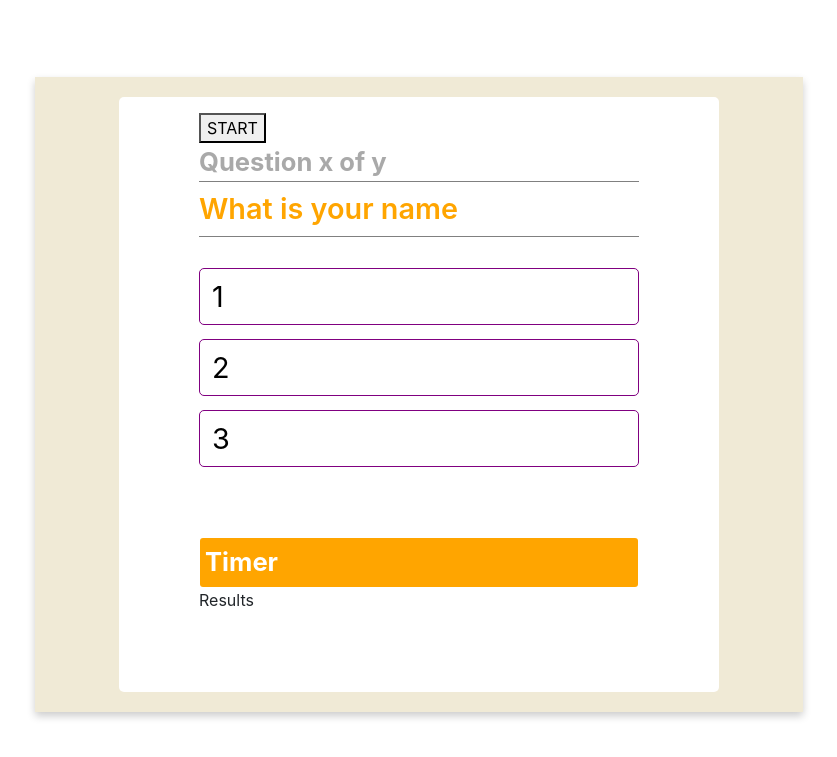
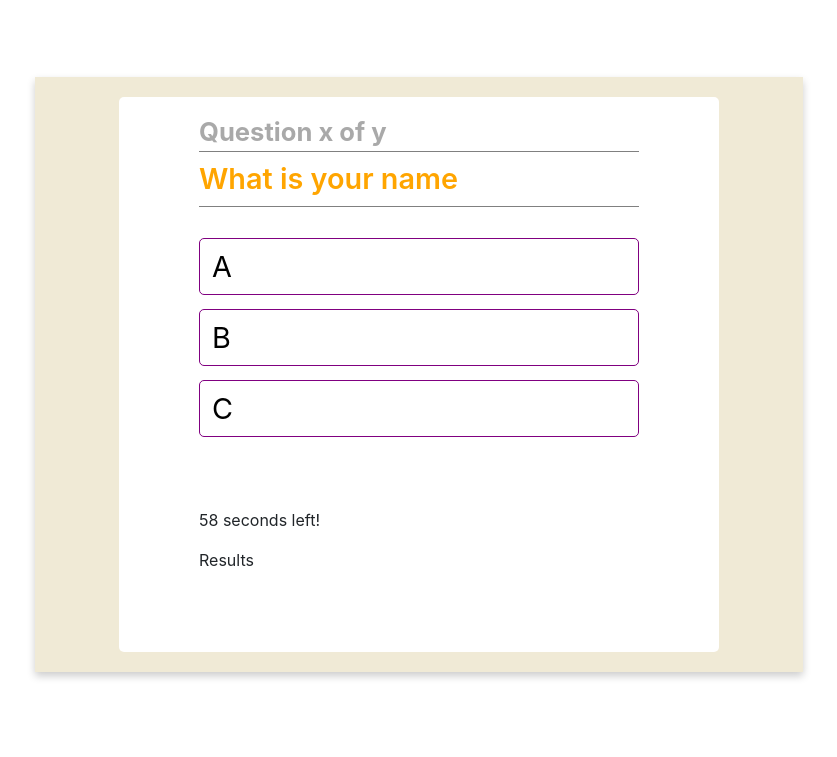
Before and after one commit to mikafeng/04_Module-Javascript-Quiz, a plain HTML site: page index.html in a window 1280 px wide. Both pictures are taken after a click on the button "START". Shown: the part 51-808 px from the top of the page, without its empty margins (221-1058 px from the left). Drawn offline with nearby package versions, Linux system fonts and the light colour scheme.

Commit message:
added more getElBId vars, added startQuiz function, added holder questions

```diff
--- a/assets/script.js
+++ b/assets/script.js
@@ -2,32 +2,94 @@
 //timer doesn't start until clickevent
 //array of questions
 
-var quizButton = document.getElementById("startQuiz");
+//TIMER COUNTDOWN
+var startBtn = document.getElementById("startBtn");
+var quizContainer = document.getElementById("quiz");
 var timeEl = document.getElementById("countDown");
-var quizContainer = document.getElementById("quiz");
 var showResults = document.getElementById("results");
+var progressEl = document.getElementById("progress");
+var questionEl = document.getElementById("question");
+var choicesEl = document.getElementById("option");
 
-var timeLeft = 30;
+var timeLeft = 60;
 
-var questions = []
 
-//make 30 secs in min.sec format and change to start time 3min00sec
+//Question Variables
+var questionCount = 0;
+var score = 0;
+
+
+startBtn.addEventListener("click", startQuiz)
+
+function startQuiz () {
+    startBtn.classList.add('hidden');
+    progressEl.classList.remove('hidden');
+    questionEl.classList.remove('hidden');
+    choicesEl.classList.remove('hidden');
+    questionCount = 0;
+    score = 0;
+    questions = [...questions];
+    console.log(questions);
+    countDown();
+};
+
 function countDown(){
 
     var timerInterval = setInterval(function(){
         timeLeft--;
-        timeEl.textContent = timeLeft + " left!";
+        timeEl.textContent = timeLeft + " seconds left!";
 
     if(timeLeft === 0) {
         clearInterval(timerInterval);
-        displayMessage();
+        displayMessage("time out");
         }
 }, 1000)};
 
 
-//tried to add countDown function w/in button click for startQuiz
-//works but only one click...not sure if this is best way.
 
-//need function displayMessage for going to page of entering highscore
-//located in activities 9 and 10
-quizButton.addEventListener("click", countDown());
+// function guess(id, guess) {
+//     let button = document.getElementById(id);
+//     button.onclick = function () {
+//         quiz.guess(guess);
+//         displayQuestion();
+//     }
+// };
+
+// show progress
+// function showProgress() {
+//     let currentQuestionNumber = quiz.questionIndex + 1;
+//     let progressEl = document.getElementById("progress");
+//     progressEl.innerHTML = `Question ${currentQuestionNumber} of ${quiz.question.length}`;
+// };
+
+//show score
+
+//create quiz questions
+let questions = [
+    {
+        "question": "Inside which HTML element do we put the JavaScript??",
+        "choice1": "<script>",
+        "choice2": "<javascript>",
+        "choice3": "<js>",
+        "answer": 1
+    },
+    {
+        "question": "What is the correct syntax for referring to an external script called 'xxx.js'?",
+        "choice1": "<script href='xxx.js'>",
+        "choice2": "<script name='xxx.js'>",
+        "choice3": "<script src='xxx.js'>",
+        "answer": 3
+    },
+    {
+        "question": " How do you write 'Hello World' in an alert box?",
+        "choice1": "msgBox('Hello World');",
+        "choice2": "alertBox('Hello World');",
+        "choice3": "alert('Hello World');",
+        "answer": 3
+    }
+]
+
+// let quiz = new Quiz(questions);
+
+//display questions
+// displayQuestion();
--- a/assets/style.css
+++ b/assets/style.css
@@ -20,6 +20,9 @@ h1 {
     align-items: center;
     background-color: #f0ead6;
   }
+    .hidden {
+      display: none;
+    }
 
 .quiz-box {
   width: 600px;
@@ -84,6 +87,23 @@ h1 {
   border-radius: 3px;
 }
 
+#score {
+  color: black;
+  text-align: center;
+  font-size: 2rem;
+  margin: 4rem;
+}
+
+.save {
+  font-size: 1.6rem;
+  font-weight: 600;
+  color: white;
+  text-decoration: none;
+  background-color: orange;
+  padding: 1rem;
+  border-radius: 5px;
+  transition: all .3s;
+}
   @media screen and (min-width: 600px) {
     img {
         min-width: 60%;
--- a/index.html
+++ b/index.html
@@ -9,24 +9,31 @@
         integrity="sha384-xOolHFLEh07PJGoPkLv1IbcEPTNtaed2xpHsD9ESMhqIYd0nLMwNLD69Npy4HI+N" crossorigin="anonymous">
     <link rel="stylesheet" href=assets/style.css>
 </head>
+
 <body>
     <h1 class="title">JavaScript Quiz</h1>
+
     <section class="container">
         <div class="quiz-box" id="quiz">
-            <button id="startQuiz">START</button>
+            <button id="startBtn">START</button>
 
-            <div id="progress">Question x of y</div>
+            <div class="hidden" id="progress">Question x of y</div>
+            <p class="hidden" id="question">What is your name</p>
 
-            <p id="question">What is your name</p>
+            <div class="hidden buttons" id="option">
 
-            <div class="buttons">
-
-            <button class="option btn" id="btn0">1</button>
-            <button class="option btn" id="btn2">2</button>
-            <button class="option btn" id="btn3">3</button>
+            <button class="btn" id="btn0">
+                <span class="choices choice0" data-number="0">A</span>
+            </button>
+            <button class="btn" id="btn2">
+                <span class="choices choice1" data-number="0">B</span>
+            </button>
+            <button class="btn" id="btn3">
+                <span class="choices choice2" data-number="0">C</span>
+            </button>
             </div>
 
-            <p id="countdown">Timer</p>
+            <p id="countDown"></p>
             <div class="result">Results</div>
         </div>
     </section>
```
